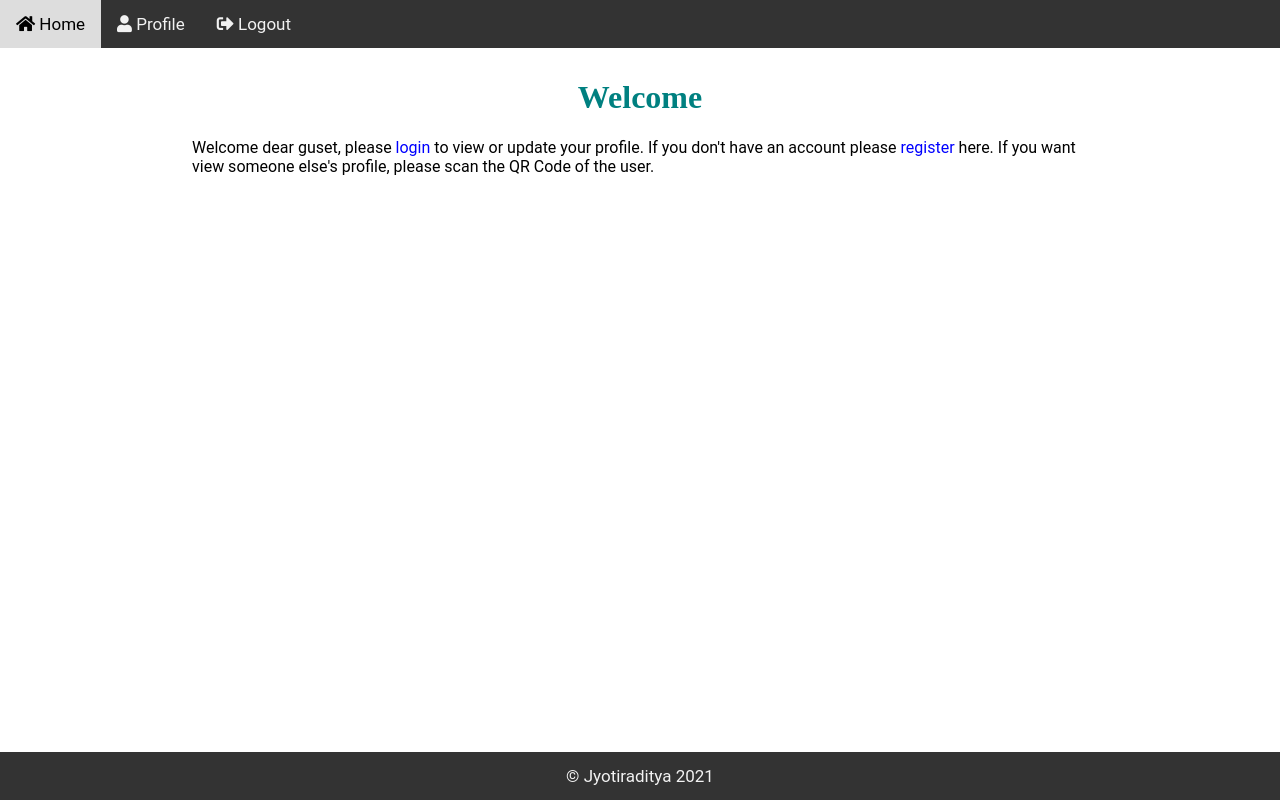
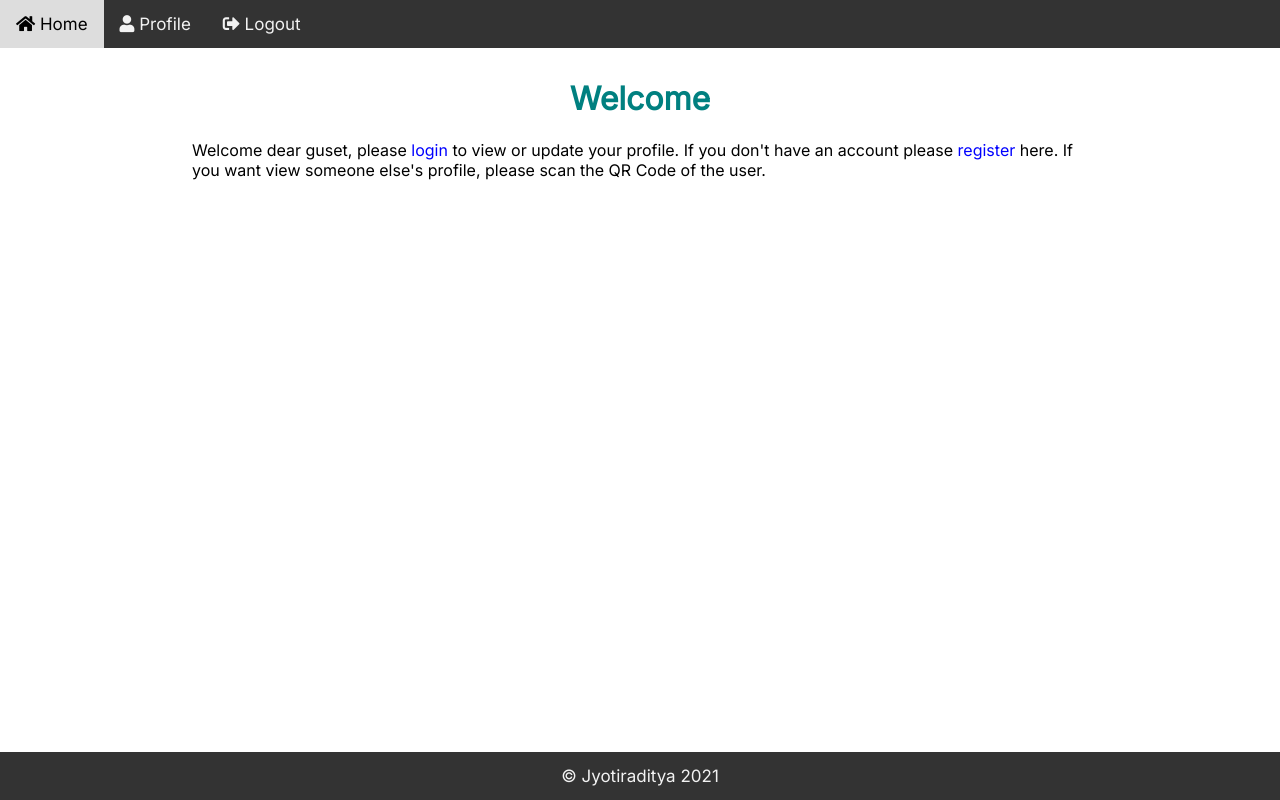
Before and after one commit to imjyotiraditya/ID-Book, a PHP site: page / in a window 1280 px wide. Run offline with PHP 8.4, Linux system fonts and the light colour scheme; the visitor is signed in with stand-in values (Sample User, id 1); some libraries are stand-ins or nearby versions.

Commit message:
Update to Inter font.
Signed-off-by: Jyotiraditya Panda <jyotiraditya@aospa.co>

```diff
--- a/css/styles.css
+++ b/css/styles.css
@@ -1,6 +1,11 @@
+@import url('https://fonts.googleapis.com/css?family=Inter');
+
+* {
+    font-family: 'Inter', sans-serif;
+}
+
 body {
     margin: 0;
-    font-family: Roboto, Arial, Helvetica, sans-serif;
     display: flex;
     min-height: 100vh;
     flex-direction: column;
@@ -90,7 +95,6 @@ a {
 }
 
 h1, h2, h3 {
-    font-family: 'Times New Roman', Times, serif;
     color: teal;
 }
 
```
